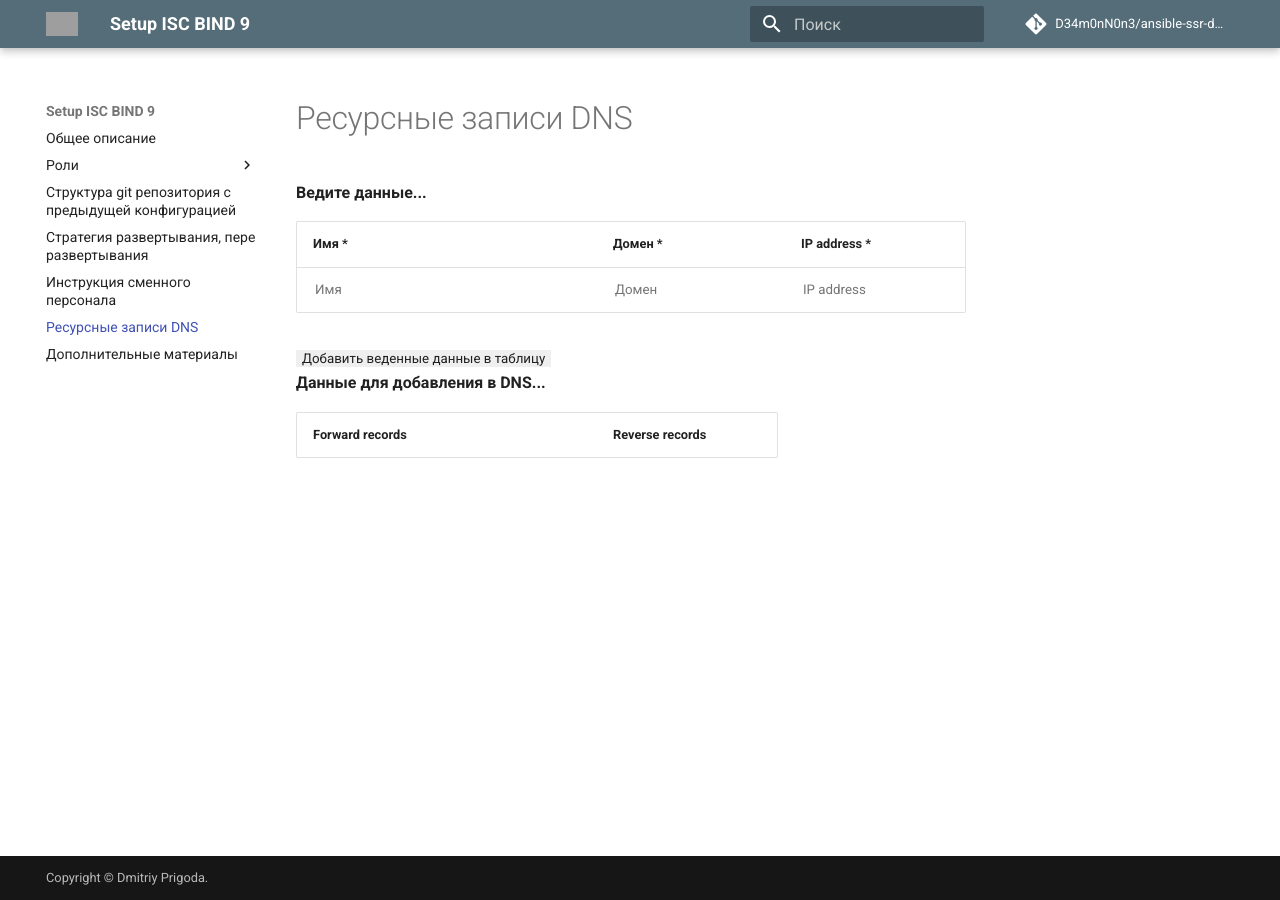
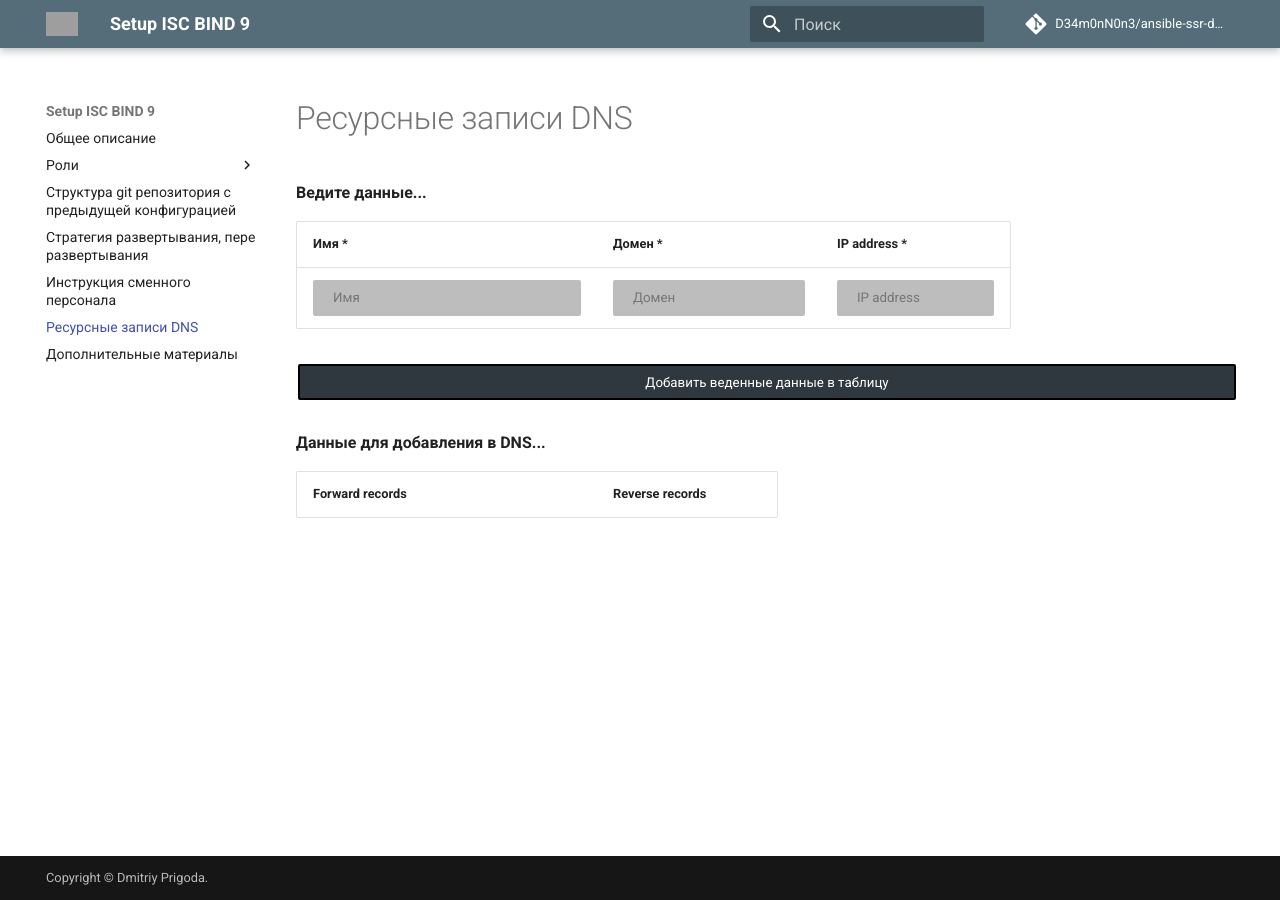
Before and after one commit to D34m0nN0n3/ansible-ssr-dns, an MkDocs documentation site: the page built from docs/resource_records.md, in a window 1280 px wide. Built offline with MkDocs 1.6.1 and Material for MkDocs 9.7.7, drawn with Linux system fonts in a browser that asks for light colours; a script that is not in the unit is left out; comment, search, counter and statistics services are not loaded; grey boxes are pictures that could not be loaded.

Commit message:
Update mkdocs.yml

```diff
--- a/mkdocs.yml
+++ b/mkdocs.yml
@@ -45,11 +45,13 @@ plugins:
       output_path: Install_&_configure_BIND_9.pdf
 
 extra_css:
-    - assets/extra.css
+  - assets/extra.css
+  - form/tabledynamic.css
 
 extra_javascript:
   - assets/extra.js
   - assets/tex-mml-chtml.js
+  - form/tabledynamic.js
 
 theme:
   name: material
```
